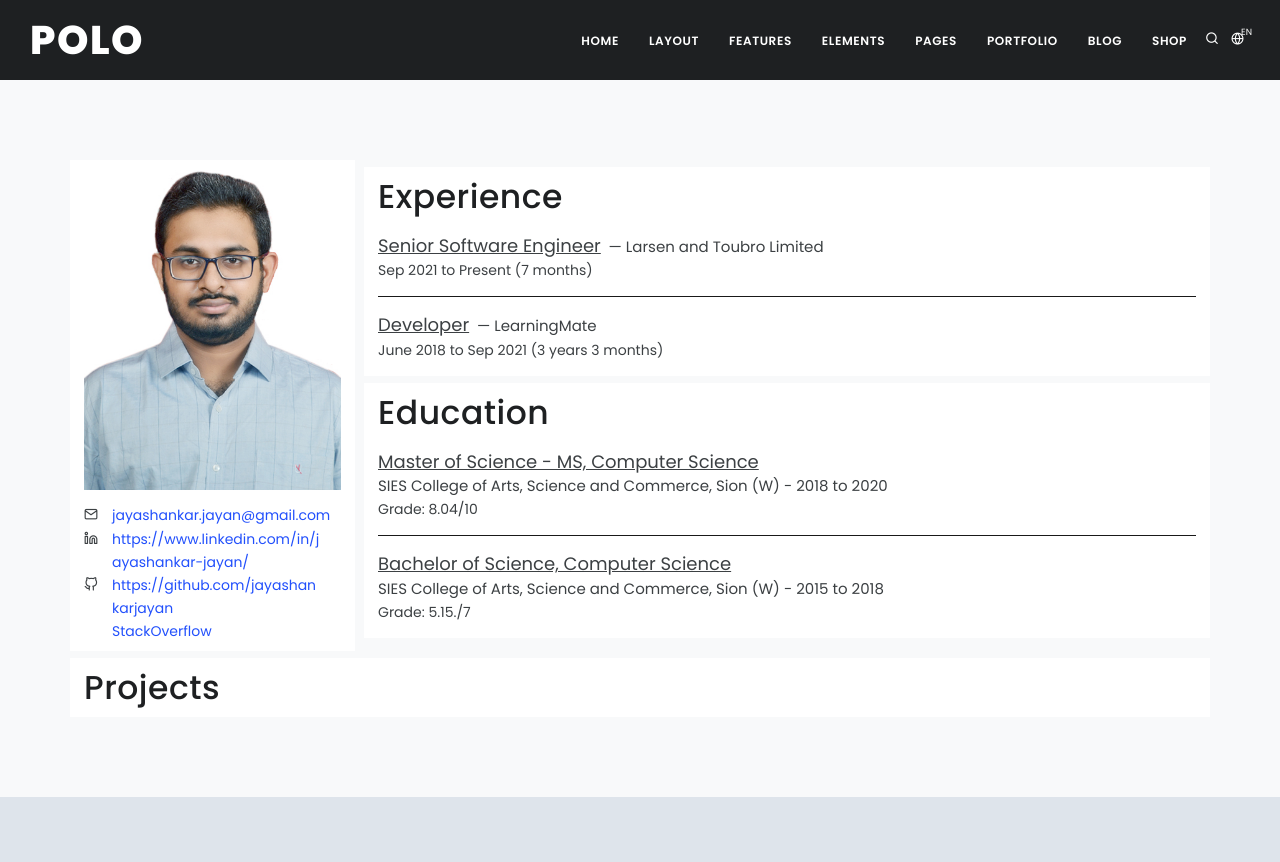
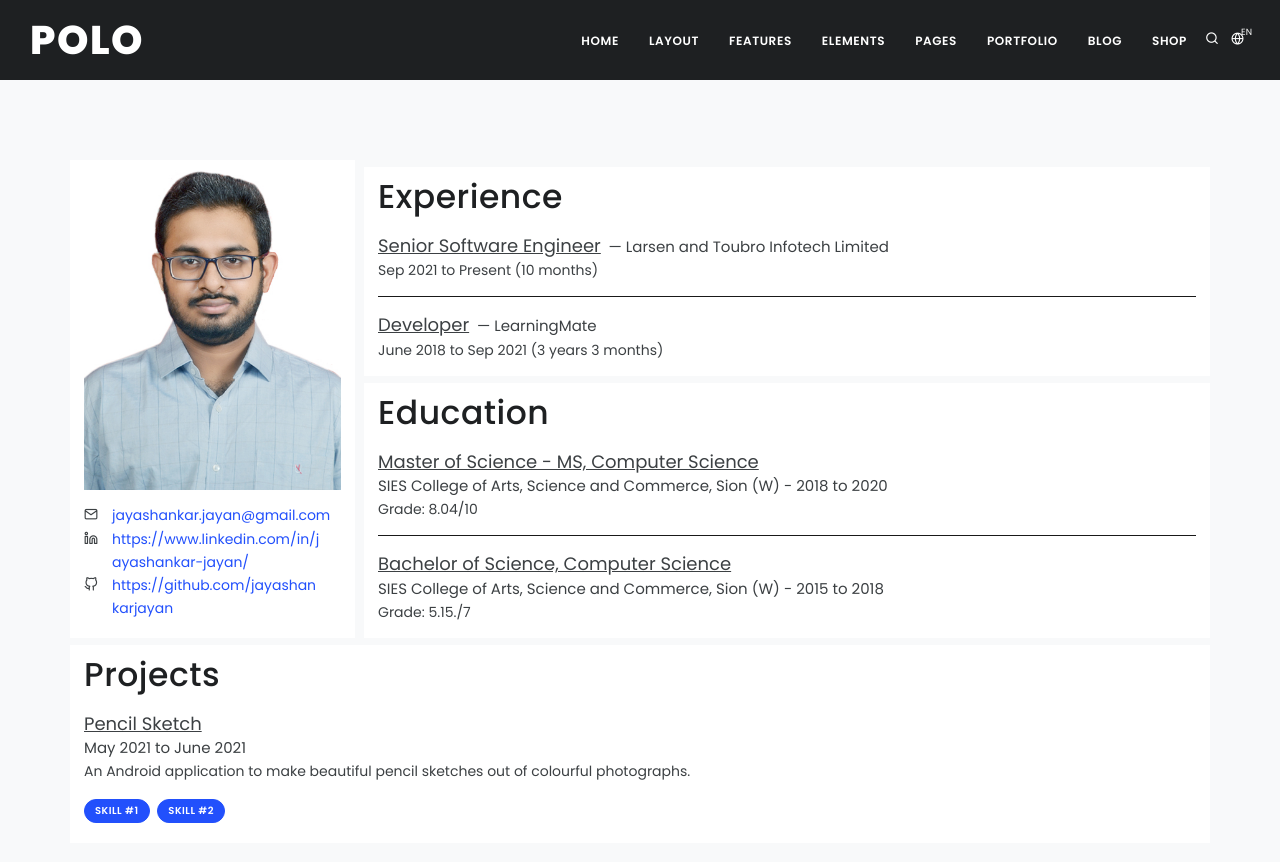
Before and after one commit to jayashankarjayan/jayashankarjayan, a plain HTML site: page application/templates/page-about-me-basic.html in a window 1280 px wide. Before the commit the page ends 800 px from the top, so only its background shows below. Drawn offline with Linux system fonts and the light colour scheme; files that its build step writes are made by us from their sources; files whose address does not match are found by name; a web font is replaced by a local one.

Commit message:
added structure for listing projects

```diff
--- a/application/templates/page-about-me-basic.html
+++ b/application/templates/page-about-me-basic.html
@@ -796,14 +796,6 @@
                                     <a href="https://github.com/jayashankarjayan">https://github.com/jayashankarjayan</a>
                                 </div>
                             </div>
-                            <div class="row">
-                                <div class="col-md-1">
-                                    <i class="fa-brands fa-stack-overflow"></i>
-                                </div>
-                                <div class="col-md-10 external-profiles">
-                                    <a href="https://github.com/jayashankarjayan">StackOverflow</a>
-                                </div>
-                            </div>
                         </div>
                     </div>
 
@@ -812,9 +804,9 @@
                             <h2>Experience</h2>
                             <div class="mb-2">
                                 <span class="exp-designation">Senior Software Engineer</span>
-                                <span class="exp-org">&nbsp;&#8212;&nbsp;Larsen and Toubro Limited</span>
+                                <span class="exp-org">&nbsp;&#8212;&nbsp;Larsen and Toubro Infotech Limited</span>
                                 <br/>
-                                <span>Sep 2021 to Present (7 months)</span>
+                                <span>Sep 2021 to Present (10 months)</span>
                                 <hr class="exp-divider mt-3"/>
                             </div>
                             <div class="mb-2">
@@ -847,6 +839,16 @@
                 <div class="row mt-2">
                     <div class="col-md white-box pb-2 pt-2">
                         <h2>Projects</h2>
+                        <div class="mb-2">
+                            <span class="exp-designation">Pencil Sketch</span>
+                            <br />
+                            <span class="exp-org">May 2021 to June 2021</span>
+                            <p>
+                                An Android application to make beautiful pencil sketches out of colourful photographs.
+                            </p>
+                            <button type="button" class="btn btn-primary btn-rounded btn-xs">Skill #1</button>
+                            <button type="button" class="btn btn-primary btn-rounded btn-xs">Skill #2</button>
+                        </div>
                     </div>
                 </div>
             </div>
```
